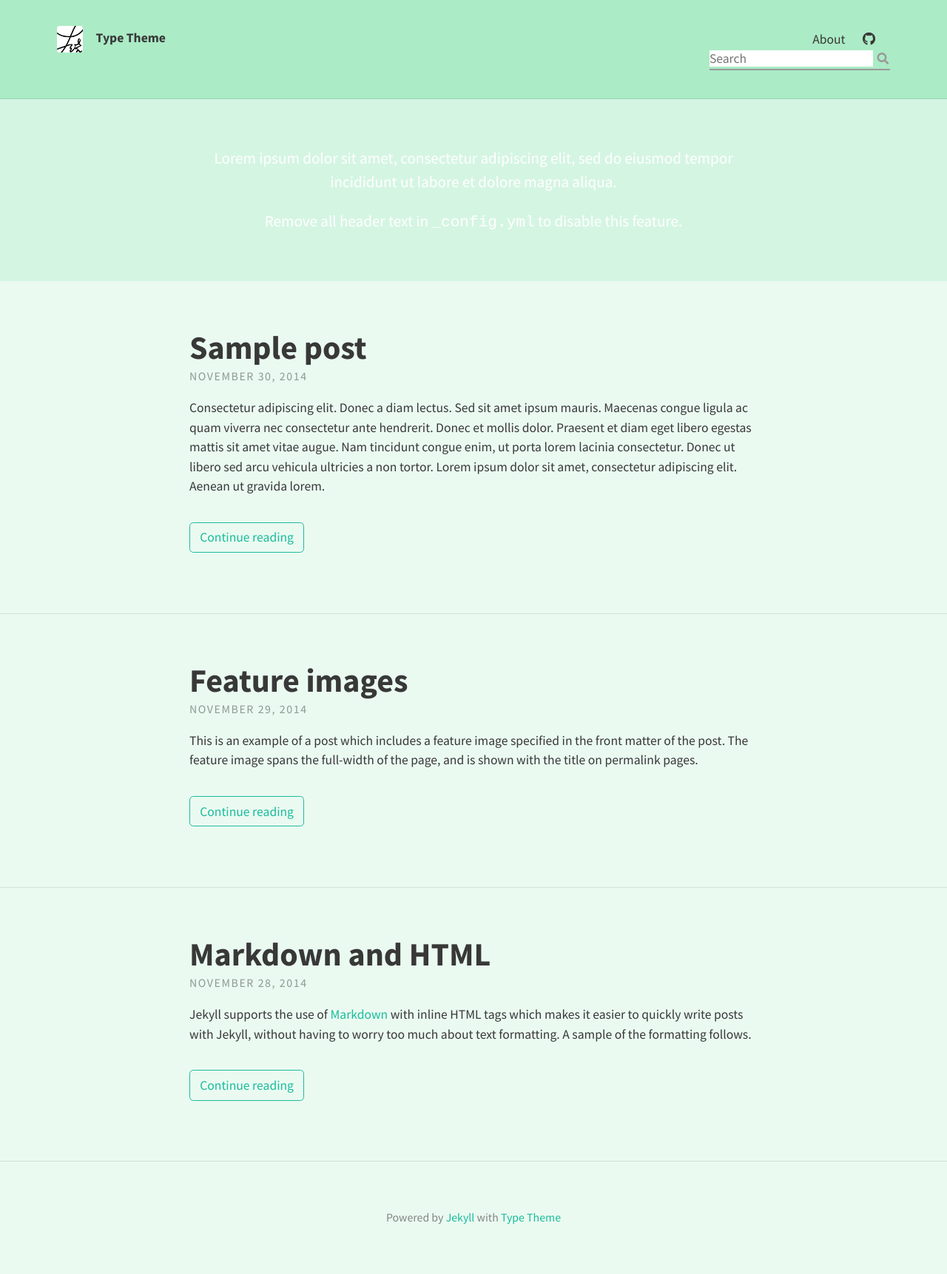
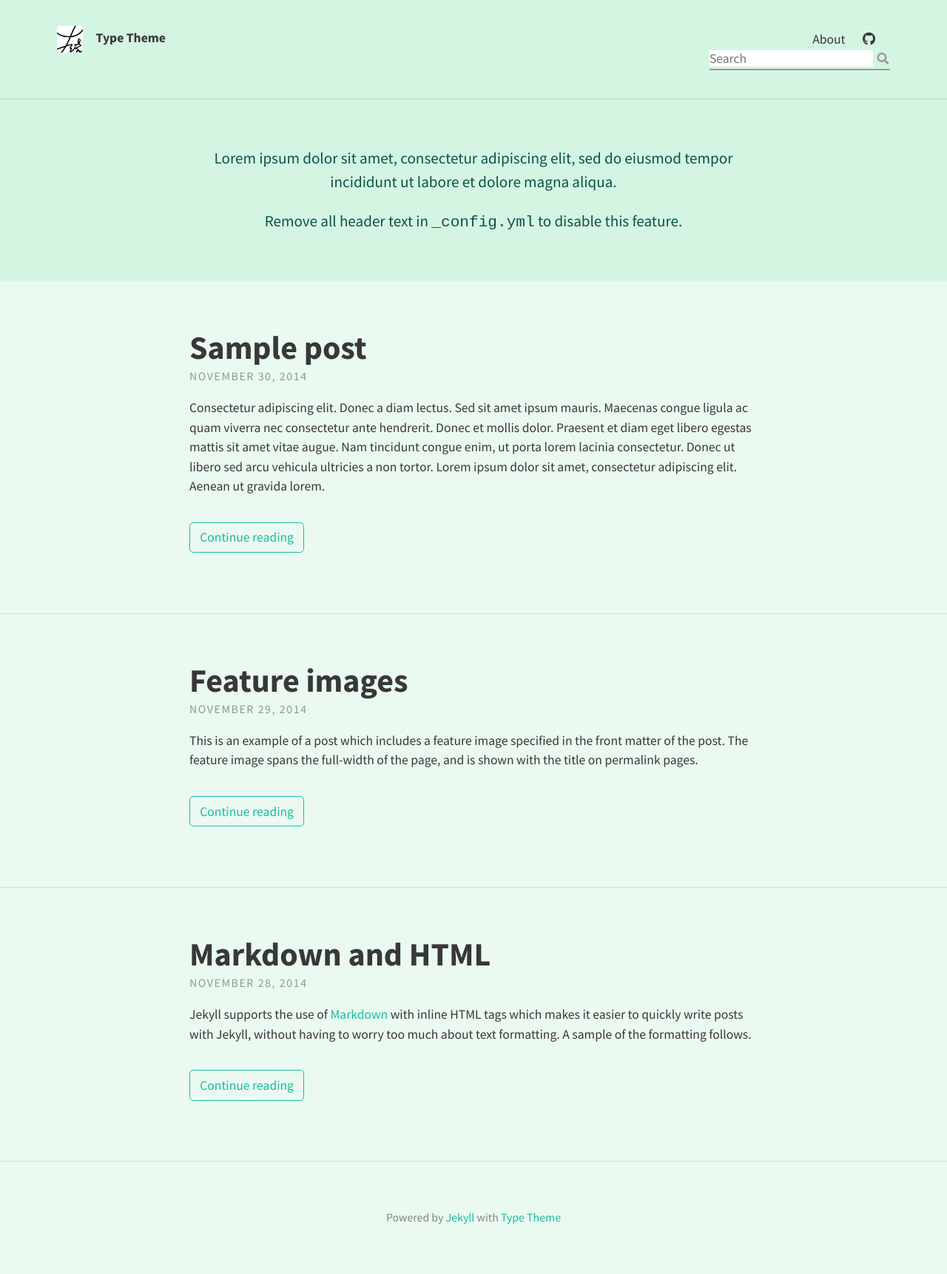
Before and after one commit to rynLu76/rynLu76.github.io, a Jekyll site: the page built from index.html, in a window 1280 px wide. Shown: the whole page at 74% size. Built offline with Jekyll 4.4.1, drawn with Linux system fonts in a browser that asks for light colours; nearby versions of some CDN libraries; the list of posts is cut into pages by our own code.

Commit message:
Update _variables.scss

```diff
--- a/_sass/base/_variables.scss
+++ b/_sass/base/_variables.scss
@@ -9,7 +9,7 @@ $padding-small: 5% !default;
 $padding-x-small: 3% !default;
 
 // Brand colours
-$brand-color: #ABEBC6;
+$brand-color: #D5F5E3;
 $background-color: #EAFAF1;
 $border-color: rgba(0, 0, 0, 0.1) !default; // rgba recommended if using feature images
 
@@ -33,5 +33,5 @@ $feature-image-size: cover !default; // options include "cover", "contain", "aut
 
 // Header description box
 $header-desc-background-color: #D5F5E3 !default;
-$header-desc-text-color: #FFF !default;
+$header-desc-text-color: #0B5345 !default;
 $header-desc-link-color: #02453D !default;
```
